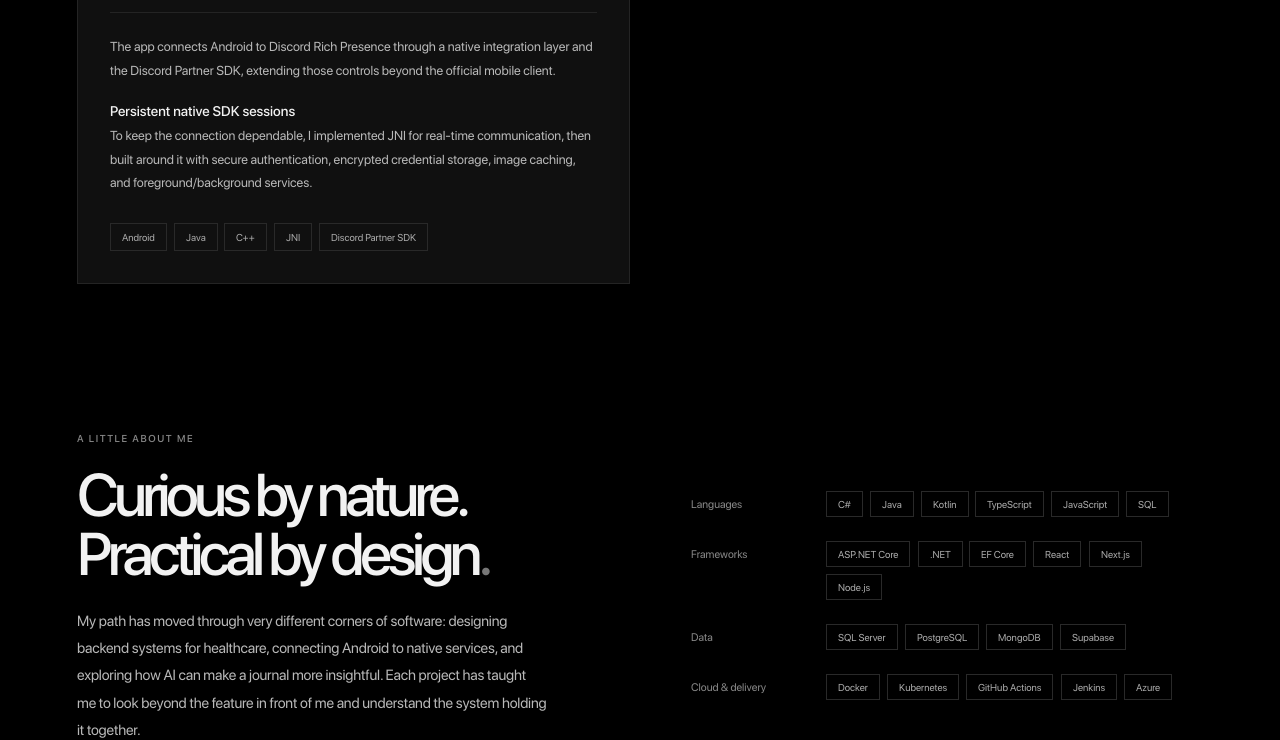
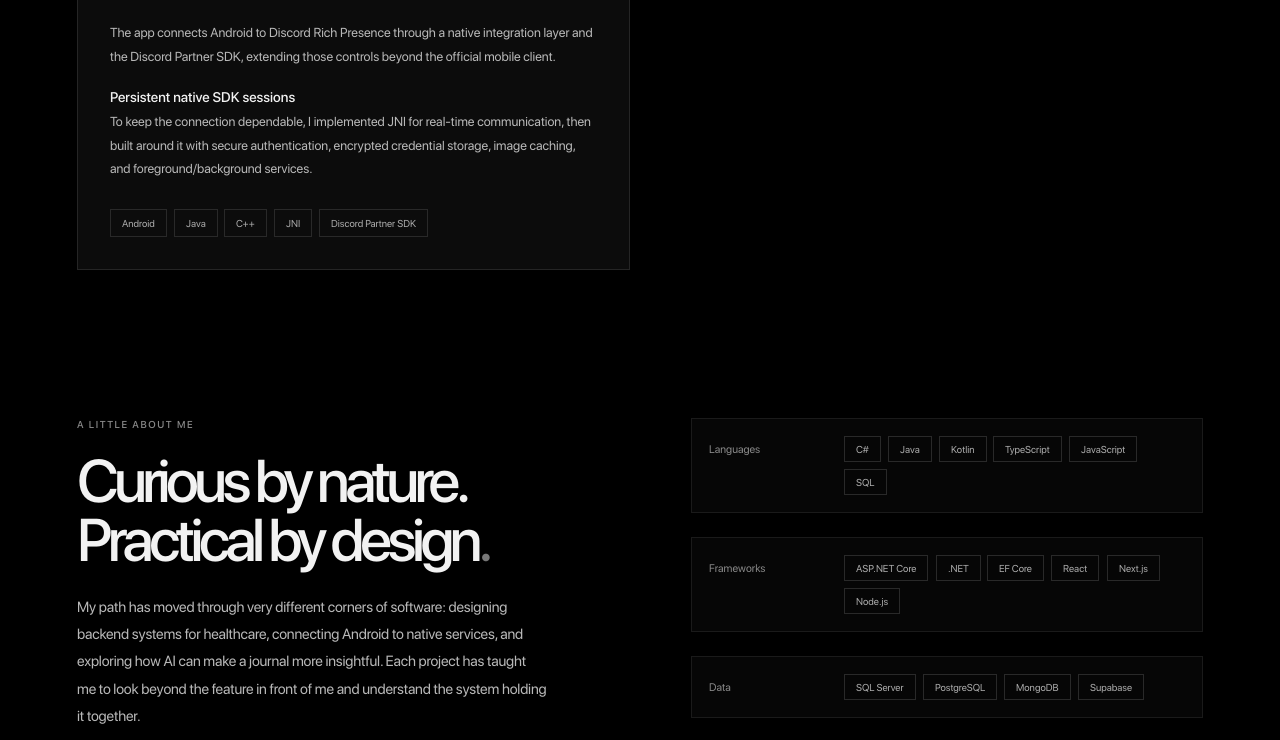
Before and after one commit to vinithreddybanda/vinithreddybanda.github.io, a React (Vite) app: page / in a window 1280 px wide. Shown: the part 2000-2740 px from the top of the page. Built offline with nearby package versions, Linux system fonts and the light colour scheme; no server answers.

Commit message:
Unify glass surfaces and scroll blur reveals

```diff
--- a/src/style.css
+++ b/src/style.css
@@ -381,3 +381,107 @@ html { scroll-padding-top: 28px; }
     padding: 10px 0;
   }
 }
+
+/* Unified glass + scroll treatment */
+.site-header {
+  position: sticky;
+  top: 0;
+  z-index: 20;
+  background: rgba(0, 0, 0, .72);
+  -webkit-backdrop-filter: blur(22px) saturate(125%);
+  backdrop-filter: blur(22px) saturate(125%);
+  border-bottom-color: rgba(255, 255, 255, .12);
+}
+
+.metrics,
+.project-card,
+.skill-row,
+.plain-item,
+.now-playing {
+  background: rgba(255, 255, 255, .025);
+  -webkit-backdrop-filter: blur(18px) saturate(115%);
+  backdrop-filter: blur(18px) saturate(115%);
+  border-color: rgba(255, 255, 255, .10);
+}
+
+.metrics {
+  padding: 18px 0;
+  border: 1px solid rgba(255, 255, 255, .10);
+}
+
+.project-card {
+  background: rgba(18, 18, 18, .68);
+  border: 1px solid rgba(255, 255, 255, .10);
+}
+
+.project-card:hover {
+  background: rgba(27, 27, 27, .78);
+  border-color: rgba(255, 255, 255, .22);
+}
+
+.skill-row {
+  padding: 17px;
+  border: 1px solid rgba(255, 255, 255, .08);
+  background: rgba(255, 255, 255, .025);
+}
+
+.plain-item {
+  padding: 17px 14px;
+  border: 1px solid rgba(255, 255, 255, .07);
+  background: rgba(255, 255, 255, .018);
+}
+
+.plain-item:hover {
+  padding-left: 20px;
+  border-color: rgba(255, 255, 255, .20);
+}
+
+.now-playing {
+  padding: 22px 18px 24px;
+  border: 1px solid rgba(255, 255, 255, .10);
+  background: rgba(255, 255, 255, .025);
+}
+
+.site-footer {
+  border-top-color: rgba(255, 255, 255, .14);
+}
+
+.has-motion [data-reveal],
+.has-motion .reveal {
+  filter: blur(12px);
+  transform: translate3d(0, 20px, 0) scale(.995);
+  transition:
+    opacity 620ms cubic-bezier(.2,.75,.25,1),
+    filter 760ms cubic-bezier(.2,.75,.25,1),
+    transform 760ms cubic-bezier(.2,.75,.25,1);
+}
+
+.has-motion [data-reveal].is-visible,
+.has-motion .reveal.is-visible {
+  filter: blur(0);
+  transform: translate3d(0, 0, 0) scale(1);
+}
+
+.has-motion .text-reveal {
+  transition:
+    opacity 620ms cubic-bezier(.2,.75,.25,1),
+    filter 760ms cubic-bezier(.2,.75,.25,1),
+    transform 760ms cubic-bezier(.2,.75,.25,1);
+}
+
+@media (max-width: 760px) {
+  .metrics { padding: 16px 0; }
+  .skill-row { padding: 14px; }
+  .plain-item { padding: 15px 11px; }
+  .now-playing { padding-inline: 13px; }
+}
+
+@media (prefers-reduced-motion: reduce) {
+  .has-motion [data-reveal],
+  .has-motion .reveal,
+  .has-motion .text-reveal {
+    opacity: 1;
+    filter: none;
+    transform: none;
+  }
+}
```
